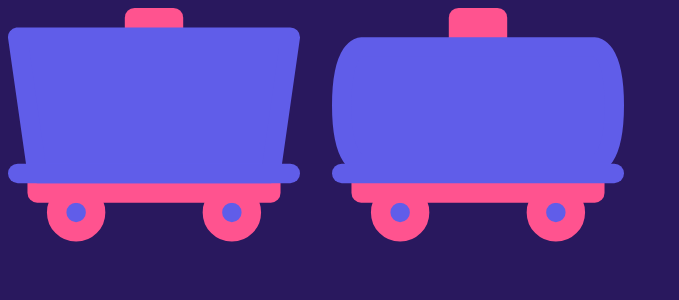
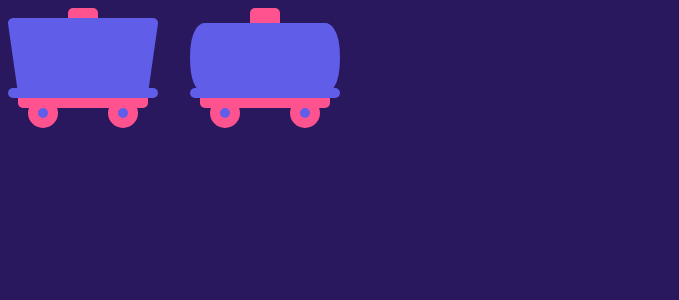
Before and after one commit to vegeta897/grace-train-lib, a SvelteKit app: page / in a window 1280 px wide. Shown: the top 300 px of the page, without its empty margins (0-679 px from the left). Built offline with nearby package versions, Linux system fonts and the light colour scheme.

Commit message:
💄 Change showcase grid column to fixed width

```diff
--- a/src/routes/+page.svelte
+++ b/src/routes/+page.svelte
@@ -17,7 +17,7 @@
 	}
 	.showcase {
 		display: grid;
-		grid-template-columns: repeat(4, 1fr);
+		grid-template-columns: repeat(4, 150px);
 		row-gap: 2rem;
 		column-gap: 2rem;
 	}
```
